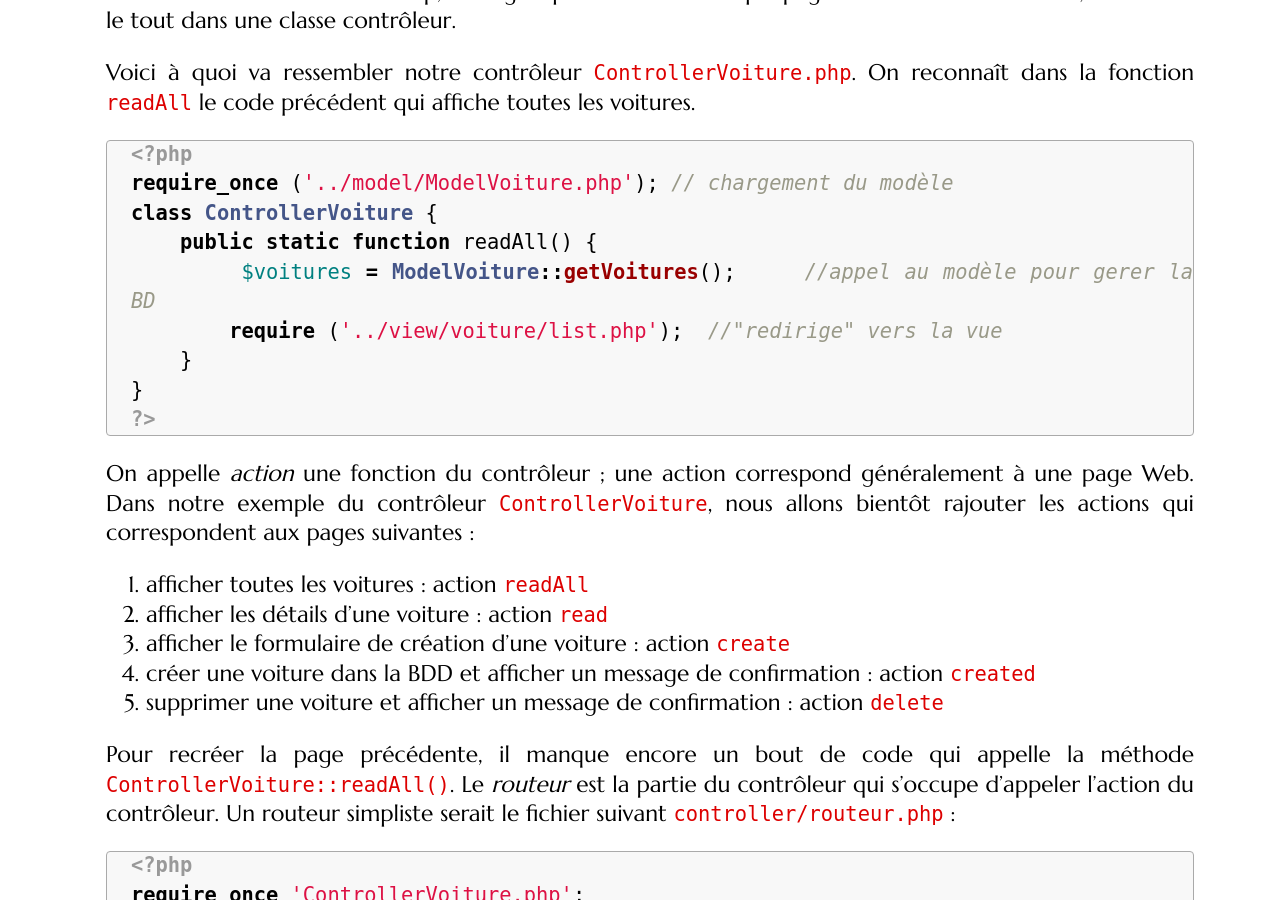
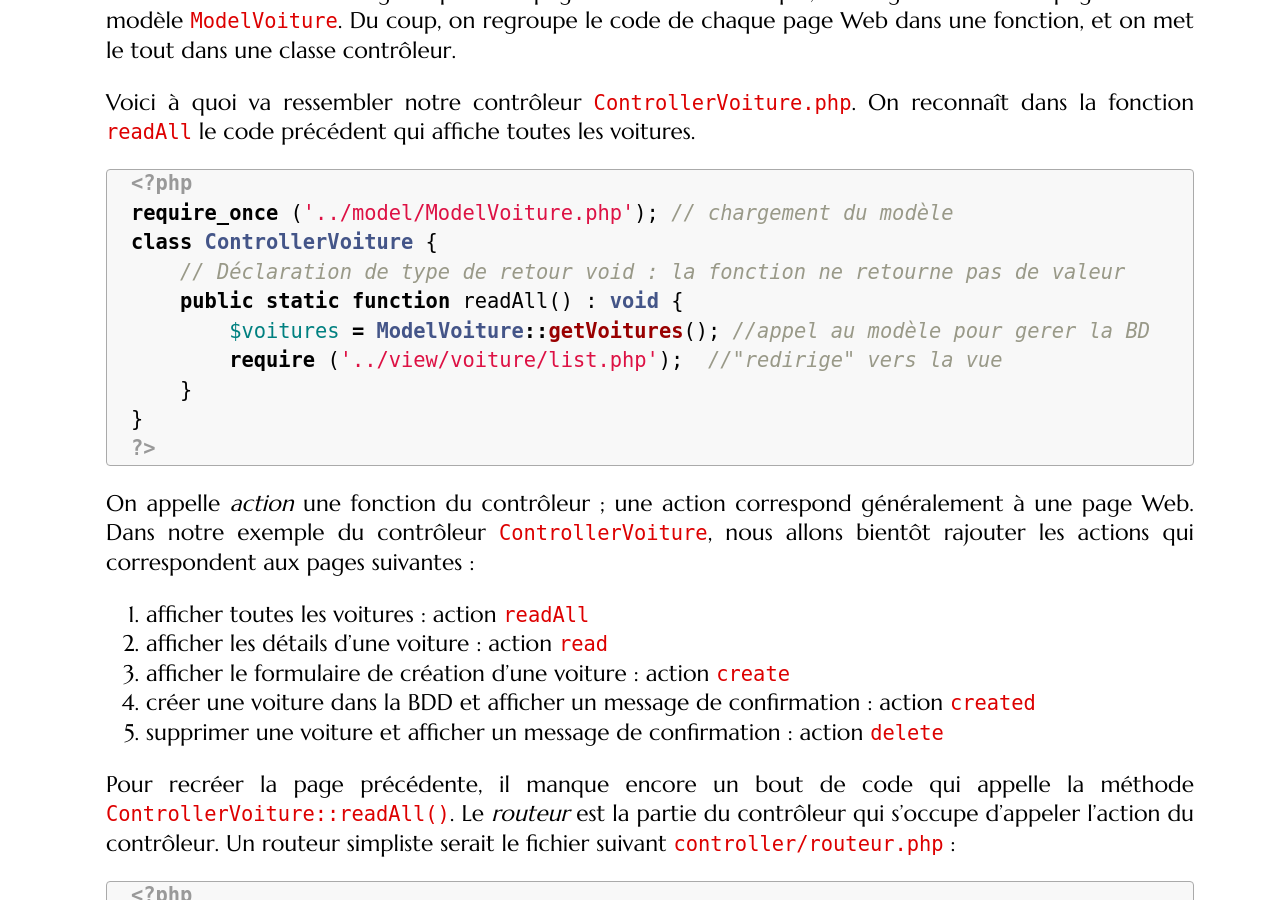
Before and after one commit to romainlebreton/R3.01-DeveloppementWeb, a Jekyll site: the page built from tutorials/tutorial4.md, in a window 1280 px wide and 900 px high, scrolled down 5493 px. Built offline with Jekyll 4.4.1, drawn with Linux system fonts in a browser that asks for light colours; some web fonts are replaced; some of the changed text lies outside the part shown.

Commit message:
Retour Matthieu TD4

```diff
--- a/tutorials/tutorial4.md
+++ b/tutorials/tutorial4.md
@@ -95,7 +95,7 @@ lors des TDs précédents (sauf la fonction `afficher()` et/ou `__toString()`).
 1. Créez les répertoires `config`, `controller`, `model`, `view` et `view/voiture`.
 1. Renommez le fichier `Voiture.php` en `ModelVoiture.php`.
    Renommez la classe en `ModelVoiture`. Mettez en commentaire la fonction
-   `afficher()` et/ou `__toString()` pour la désactiver.
+   `afficher()` et/ou `__toString()` pour la désactiver. Mettez à jour les déclarations de type.
 1. Déplacez vos fichiers `ModelVoiture.php` et `Model.php` dans le répertoire `model/`.
 1. Déplacez `Conf.php` dans le dossier `config`.
 1. Corrigez le chemin relatif de l'`include` du fichier `Conf.php` dans `Model.php`.
@@ -226,8 +226,9 @@ voitures.
 <?php
 require_once ('../model/ModelVoiture.php'); // chargement du modèle
 class ControllerVoiture {
-    public static function readAll() {
-        $voitures = ModelVoiture::getVoitures();     //appel au modèle pour gerer la BD
+    // Déclaration de type de retour void : la fonction ne retourne pas de valeur
+    public static function readAll() : void {
+        $voitures = ModelVoiture::getVoitures(); //appel au modèle pour gerer la BD
         require ('../view/voiture/list.php');  //"redirige" vers la vue
     }
 }
```
Also changed, not shown: other parts of tutorials/tutorial4.md (+2 -1 lines).
